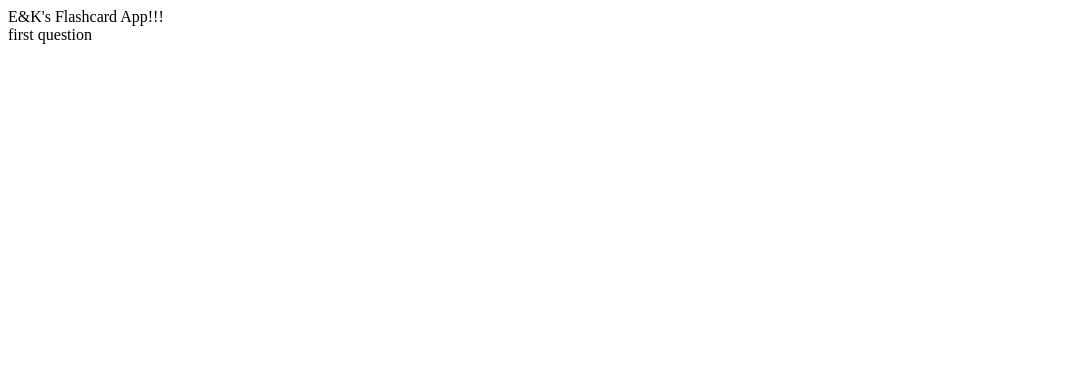
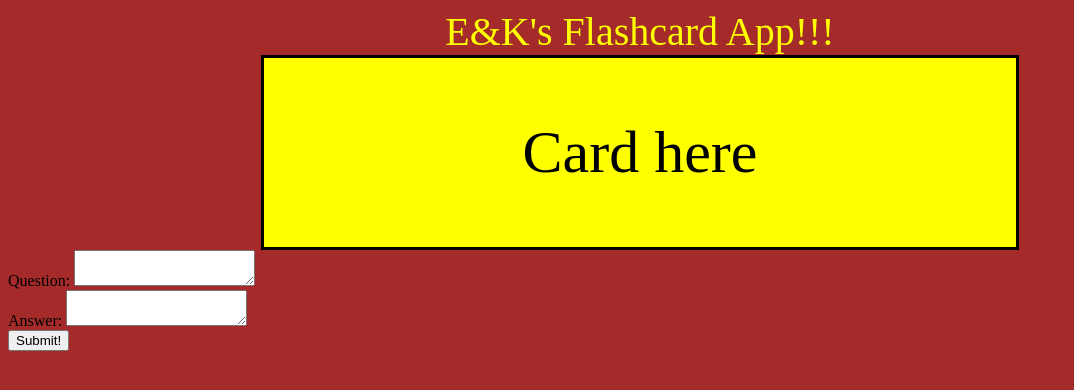
Before and after one commit to KevinZijlmans/Flashcard-app, a plain HTML site: page index.html in a window 1280 px wide. Shown: the whole page, without its empty margins (0-1074 px from the left). Drawn offline with Linux system fonts and the light colour scheme.

Commit message:
version 1.5

```diff
--- a/index.css
+++ b/index.css
@@ -0,0 +1,20 @@
+#flashcard {
+    width: 50%;
+    background-color: yellow;
+    border: 3px solid black;
+    margin: auto;
+    text-align: center;
+    padding: 60px;
+    font-size: 60px;
+
+}
+header {
+    font-size: 40px;
+    width: 100%;
+    color: yellow;
+    text-align: center;
+
+}
+html {
+    background-color: brown;
+}
--- a/index.html
+++ b/index.html
@@ -7,9 +7,29 @@
     </head>
     <body>
         <header>E&K's Flashcard App!!!</header>
-        <section id="flashcard">
-            <p onclick="flipCard()">Card here</p>
+        <section  onclick="flipCard()">
+            <p id="flashcard">Card here</p>
         </section>
+        <form onsubmit="input(); return false">
+            <div>
+                <label for="question">Question:</label>
+                <textarea name="Question" id="question"></textarea>
+            </div>
+            <div>
+                <label for="answer">Answer:</label>
+                <textarea name="Answer" id="answer"></textarea>
+
+            </div>
+            <div class="Button">
+                <button type="default">Submit!</button>
+            </div>
+
+
+
+
+
+        </form>
+
     </body>
     <script src="index.js"></script>
     </html>
--- a/index.js
+++ b/index.js
@@ -1,14 +1,29 @@
-let questions = ['first question', 'first answer']
+let questions = [['first question', 'first answer'],['second question', 'second answer'],['third question','third answer'],['fourth question','fourth answer'],['fifth questions','fifth answer']]
+
+
+// Java Script Object Notation
+console.log(JSON.stringify(questions))
+
+
 let card = document.getElementById('flashcard')
 let flip = 0
-console.log(flip)
+let randomCard = 0
 function flipCard() {
     if(flip === 0) {
-        card.innerHTML = questions[flip]
         flip = 1
-        console.log(flip)
-        return flip
+        card.innerHTML = questions[randomCard][flip]
+        randomCard = Math.floor(Math.random()*questions.length)
+    } else {
+        flip = 0
+        card.innerHTML = questions[randomCard][flip]
     }
 }
-card.onclick = flipCard()
-console.log(flip)
+function input() {
+    const question = document.getElementById('question')
+    const answer = document.getElementById('answer')
+    const questionInput = question.value
+    const answerInput = answer.value
+    console.log(questionInput, answerInput)
+    questions.push([questionInput, answerInput])
+    console.log(questions)
+}
```
Also changed, not shown: 1 other file.
